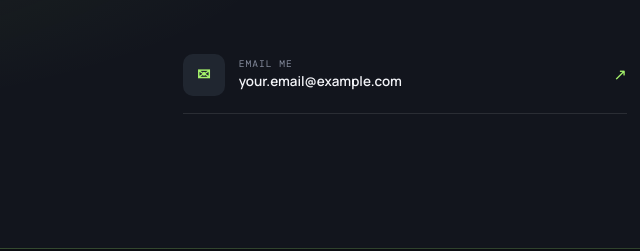
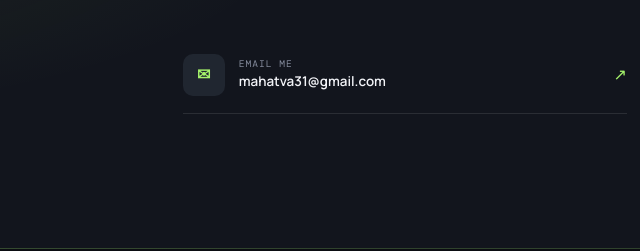
Before and after one commit to mahatva-001/portfolio, a plain HTML site: page index.html in a window 1280 px wide. Shown: the part 3327-3578 px from the top of the page, 512-1152 px from the left. Drawn offline with nearby package versions, Linux system fonts and the light colour scheme.

Commit message:
Update email address in contact link

```diff
--- a/index.html
+++ b/index.html
@@ -204,7 +204,7 @@
         </div>
         <div class="contact-links">
           <!-- Replace these example links with your own details. -->
-          <a href="mailto:mahatva31@google.com" class="contact-link"><span class="contact-symbol">✉</span><span><small>EMAIL ME</small><strong>your.email@example.com</strong></span><span class="link-arrow">↗</span></a>
+          <a href="mailto:mahatva31@google.com" class="contact-link"><span class="contact-symbol">✉</span><span><small>EMAIL ME</small><strong>mahatva31@gmail.com</strong></span><span class="link-arrow">↗</span></a>
 
         </div>
       </div>
```
